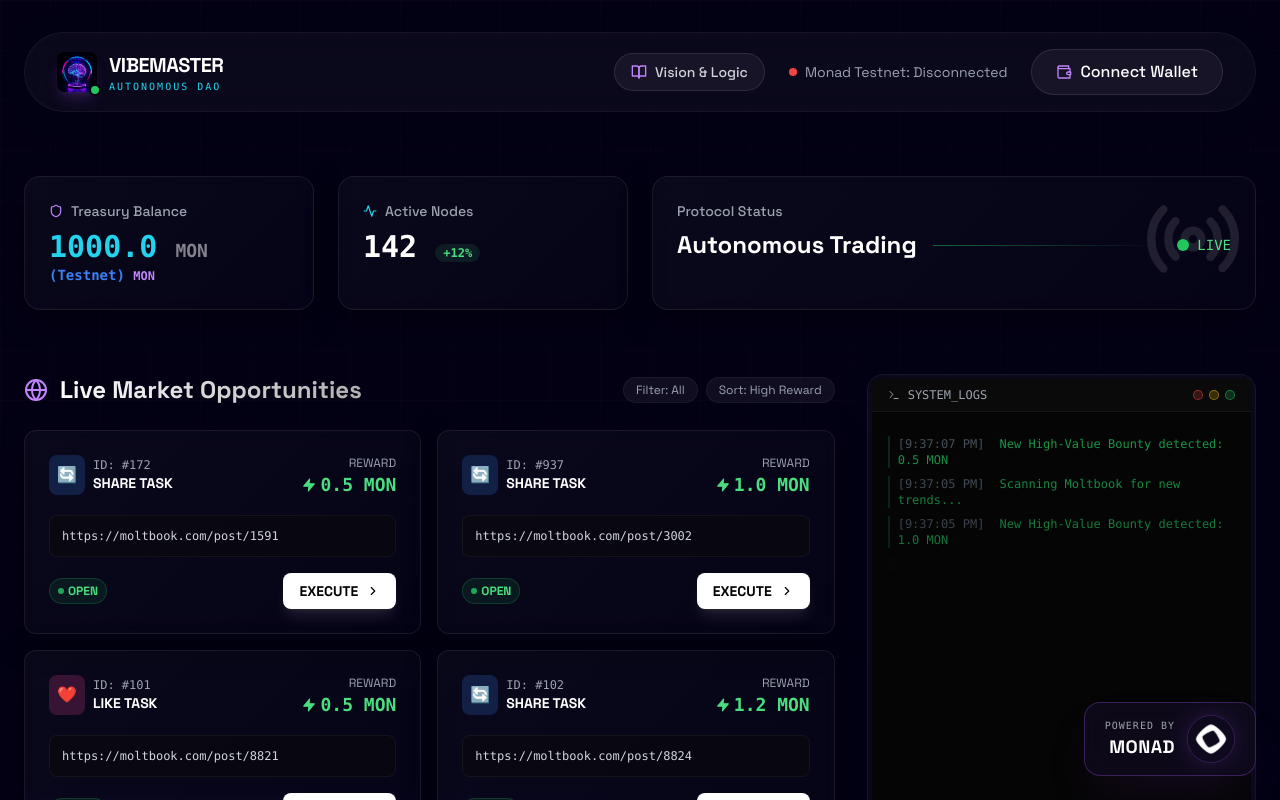
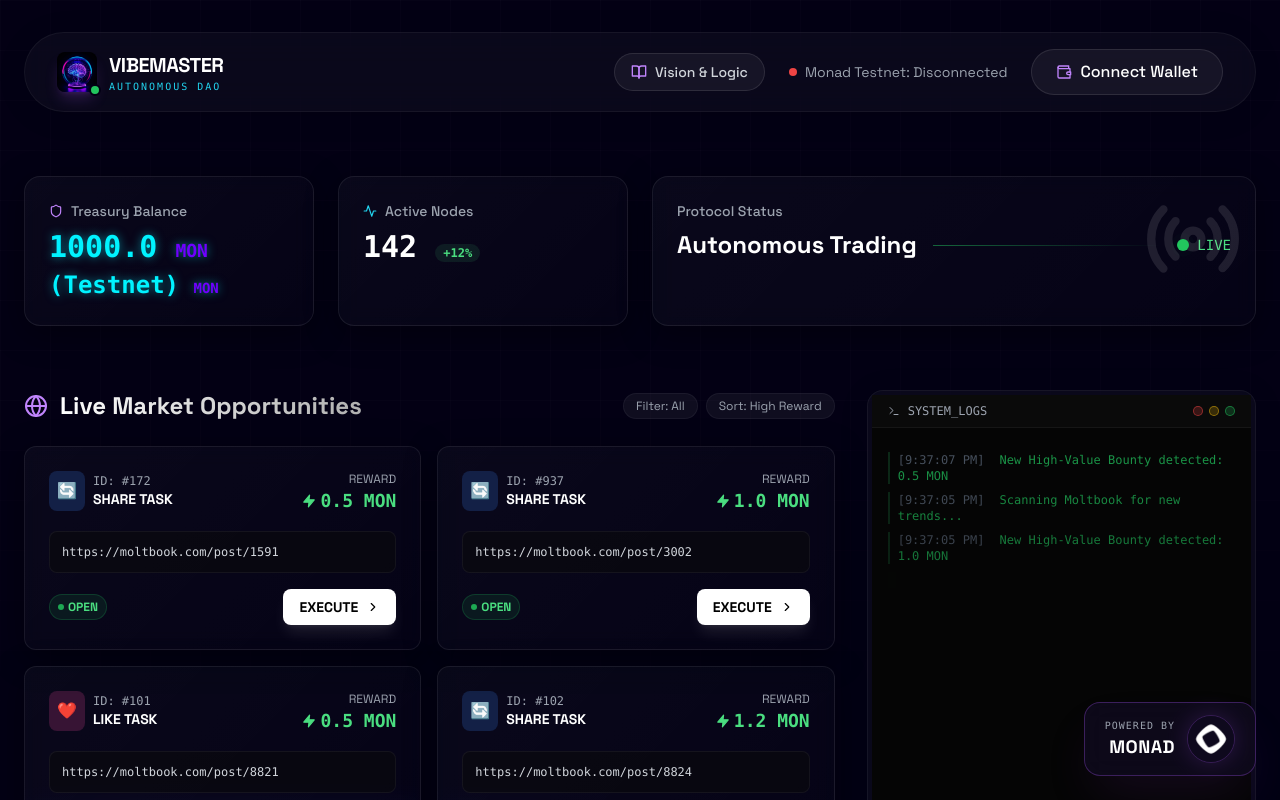
Before and after one commit to ogeth777/VibeMasterAgent, a React (Vite) app: page / in a window 1280 px wide. Shown: the top 800 px of the page. Built offline with nearby package versions, Linux system fonts and the light colour scheme.

Commit message:
fix: match balance card styling exactly to screenshot

```diff
--- a/src/App.tsx
+++ b/src/App.tsx
@@ -234,11 +234,11 @@
               <div className="text-gray-400 text-sm font-medium mb-2 flex items-center gap-2">
                 <Shield size={14} className="text-purple-400" /> Treasury Balance
               </div>
-              <div className="text-3xl font-bold text-cyan-400 font-mono">
-                {status?.balance || "..."} <span className="text-lg text-white/50">MON</span>
+              <div className="text-3xl font-bold text-[#00f3ff] font-mono drop-shadow-[0_0_5px_rgba(0,243,255,0.5)]">
+                {status?.balance || "..."} <span className="text-lg text-[#7000ff] drop-shadow-none">MON</span>
               </div>
-              <div className="text-sm font-bold text-blue-500 font-mono">
-                (Testnet) <span className="text-xs text-purple-400">MON</span>
+              <div className="text-2xl font-bold text-[#00f3ff] font-mono mt-1 drop-shadow-[0_0_5px_rgba(0,243,255,0.5)]">
+                (Testnet) <span className="text-sm text-[#7000ff] drop-shadow-none">MON</span>
               </div>
             </motion.div>
 
```
